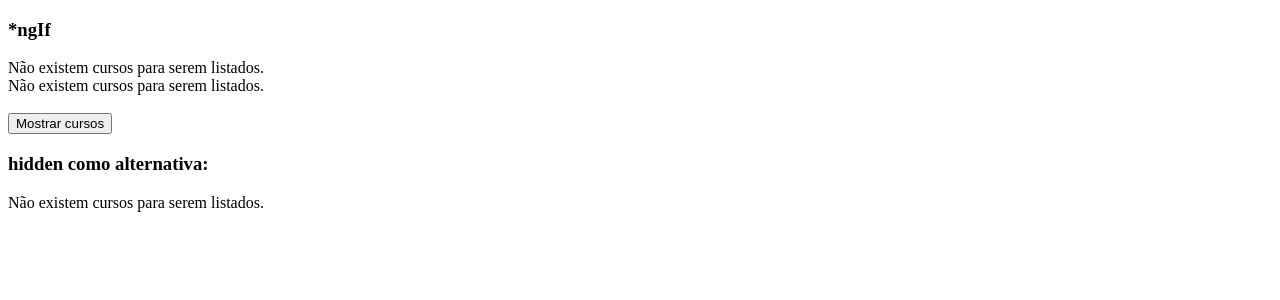
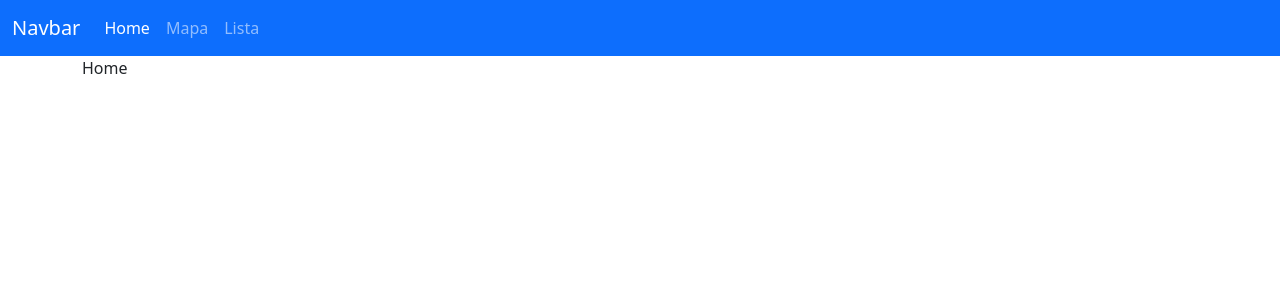
Before and after one commit to leorv/AngularCompleto, an Angular app in the folder diretivas/: page / in a window 1280 px wide. Shown: the top 300 px of the page. Built offline with nearby package versions, Linux system fonts and the light colour scheme.

Commit message:
diretiva ngswitch, ngswitchcase e default

```diff
--- a/diretivas/angular.json
+++ b/diretivas/angular.json
@@ -27,9 +27,12 @@
                             "src/assets"
                         ],
                         "styles": [
-              "src/styles.css"
+                            "src/styles.css",
+                            "node_modules/bootstrap/dist/css/bootstrap.css"
                         ],
-            "scripts": []
+                        "scripts": [
+                            "node_modules/bootstrap/dist/js/bootstrap.js"
+                        ]
                     },
                     "configurations": {
                         "production": {
--- a/diretivas/package.json
+++ b/diretivas/package.json
@@ -18,6 +18,7 @@
     "@angular/platform-browser": "~13.1.0",
     "@angular/platform-browser-dynamic": "~13.1.0",
     "@angular/router": "~13.1.0",
+    "bootstrap": "^5.1.3",
     "rxjs": "~7.4.0",
     "tslib": "^2.3.0",
     "zone.js": "~0.11.4"
--- a/diretivas/src/app/app.component.html
+++ b/diretivas/src/app/app.component.html
@@ -1 +1,2 @@
-<app-diretiva-ngif></app-diretiva-ngif>
+<!-- <app-diretiva-ngif></app-diretiva-ngif> -->
+<app-diretiva-ngswitch></app-diretiva-ngswitch>
--- a/diretivas/src/app/app.module.ts
+++ b/diretivas/src/app/app.module.ts
@@ -4,11 +4,13 @@
 import { AppRoutingModule } from './app-routing.module';
 import { AppComponent } from './app.component';
 import { DiretivaNgifComponent } from './diretiva-ngif/diretiva-ngif.component';
+import { DiretivaNgswitchComponent } from './diretiva-ngswitch/diretiva-ngswitch.component';
 
 @NgModule({
   declarations: [
     AppComponent,
-    DiretivaNgifComponent
+    DiretivaNgifComponent,
+    DiretivaNgswitchComponent
   ],
   imports: [
     BrowserModule,
--- /dev/null
+++ b/diretivas/src/app/diretiva-ngswitch/diretiva-ngswitch.component.html
@@ -0,0 +1,36 @@
+<nav class="navbar navbar-expand-lg navbar navbar-dark bg-primary">
+    <div class="container-fluid">
+        <a class="navbar-brand" href="#">Navbar</a>
+        <button class="navbar-toggler" type="button" data-bs-toggle="collapse" data-bs-target="#navbarNav"
+            aria-controls="navbarNav" aria-expanded="false" aria-label="Toggle navigation">
+            <span class="navbar-toggler-icon"></span>
+        </button>
+        <div class="collapse navbar-collapse" id="navbarNav">
+            <ul class="navbar-nav">
+                <li class="nav-item">
+                    <a class="nav-link" [class.active]="aba == 'home'" (click)="aba = 'home'">Home</a>
+                </li>
+                <li class="nav-item">
+                    <a class="nav-link" [class.active]="aba == 'mapa'" (click)="aba = 'mapa'">Mapa</a>
+                </li>
+                <li class="nav-item">
+                    <a class="nav-link" [class.active]="aba == 'lista'" (click)="aba = 'lista'">Lista</a>
+                </li>
+            </ul>
+        </div>
+    </div>
+</nav>
+
+<div class="container">
+    <span [ngSwitch]="aba">
+        <p *ngSwitchCase="'mapa'">
+            Modo mapa ativado
+        </p>
+        <p *ngSwitchCase="'lista'">
+            Modo lista ativado
+        </p>
+        <p *ngSwitchDefault>
+            Home
+        </p>
+    </span>
+</div>
--- /dev/null
+++ b/diretivas/src/app/diretiva-ngswitch/diretiva-ngswitch.component.ts
@@ -0,0 +1,17 @@
+import { Component, OnInit } from '@angular/core';
+
+@Component({
+    selector: 'app-diretiva-ngswitch',
+    templateUrl: './diretiva-ngswitch.component.html',
+    styleUrls: ['./diretiva-ngswitch.component.css']
+})
+export class DiretivaNgswitchComponent implements OnInit {
+
+    aba: string = 'home';
+
+    constructor() { }
+
+    ngOnInit(): void {
+    }
+
+}
```
Also changed, not shown: diretivas/src/app/diretiva-ngswitch/diretiva-ngswitch.component.css (added), 2 other files (tests, documents, lock files or other folders). Lines whose indentation alone changed are shown as unchanged.
